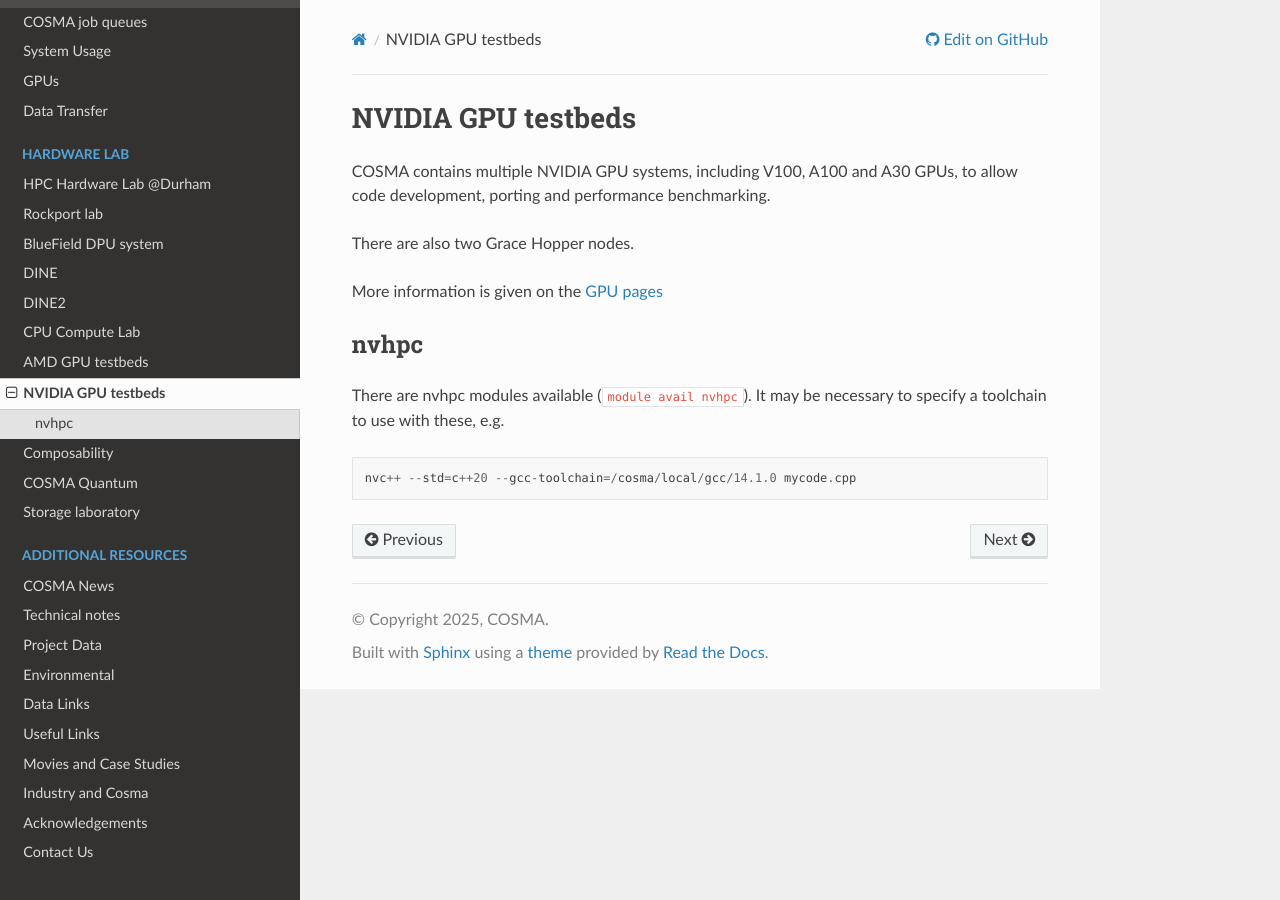
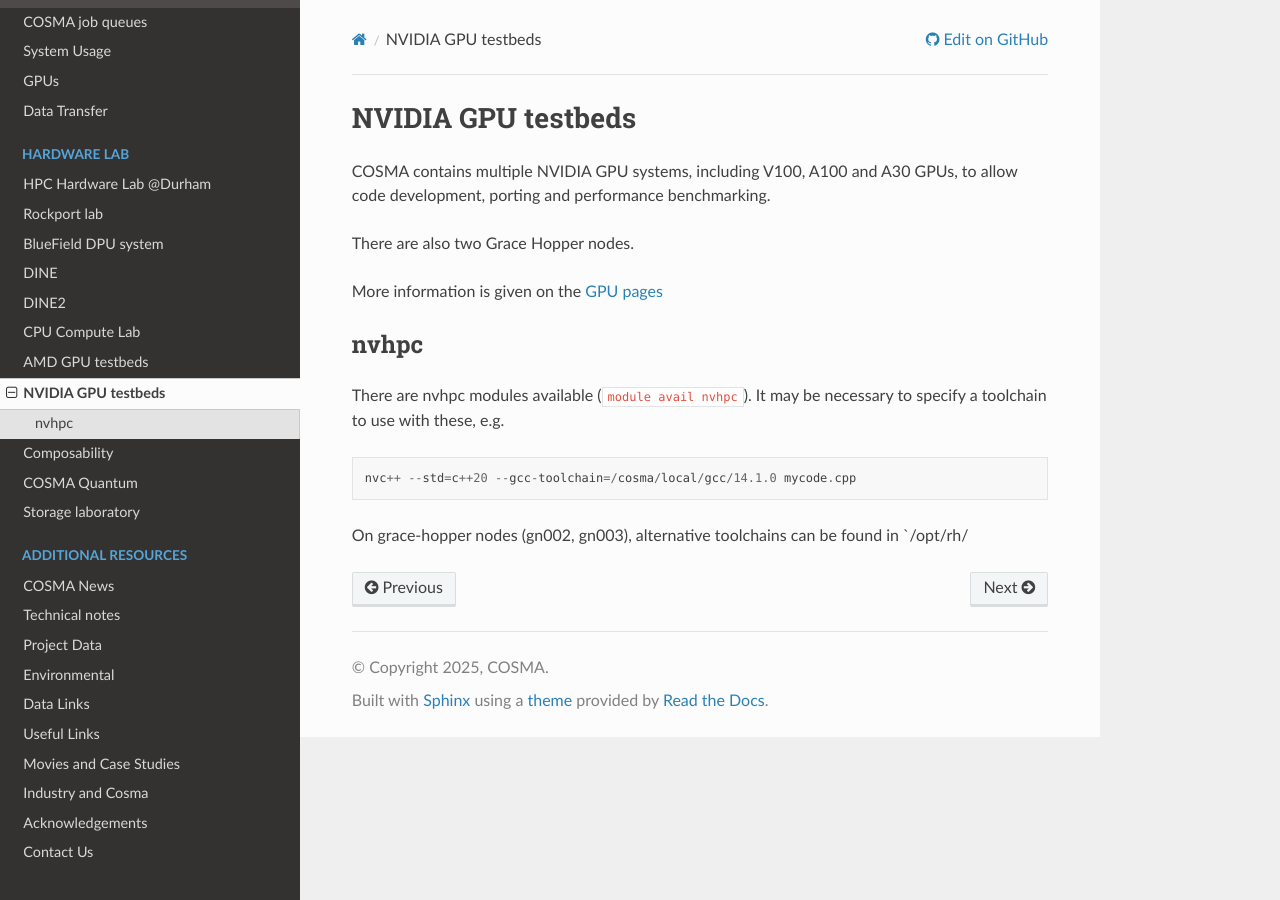
Before and after one commit to agb32/cosmadoc, a Sphinx documentation site: the page built from docs/source/nvidiagpu.md, in a window 1280 px wide. Built offline with Sphinx 7.4.7 and the Read the Docs theme 3.1.0, drawn with Linux system fonts in a browser that asks for light colours.

Commit message:
Added toolchain note

````diff
--- a/docs/source/nvidiagpu.md
+++ b/docs/source/nvidiagpu.md
@@ -13,3 +13,5 @@ There are nvhpc modules available (`module avail nvhpc`).  It may be necessary t
 ```
 nvc++ --std=c++20 --gcc-toolchain=/cosma/local/gcc/14.1.0 mycode.cpp
 ```
+
+On grace-hopper nodes (gn002, gn003), alternative toolchains can be found in `/opt/rh/
````
